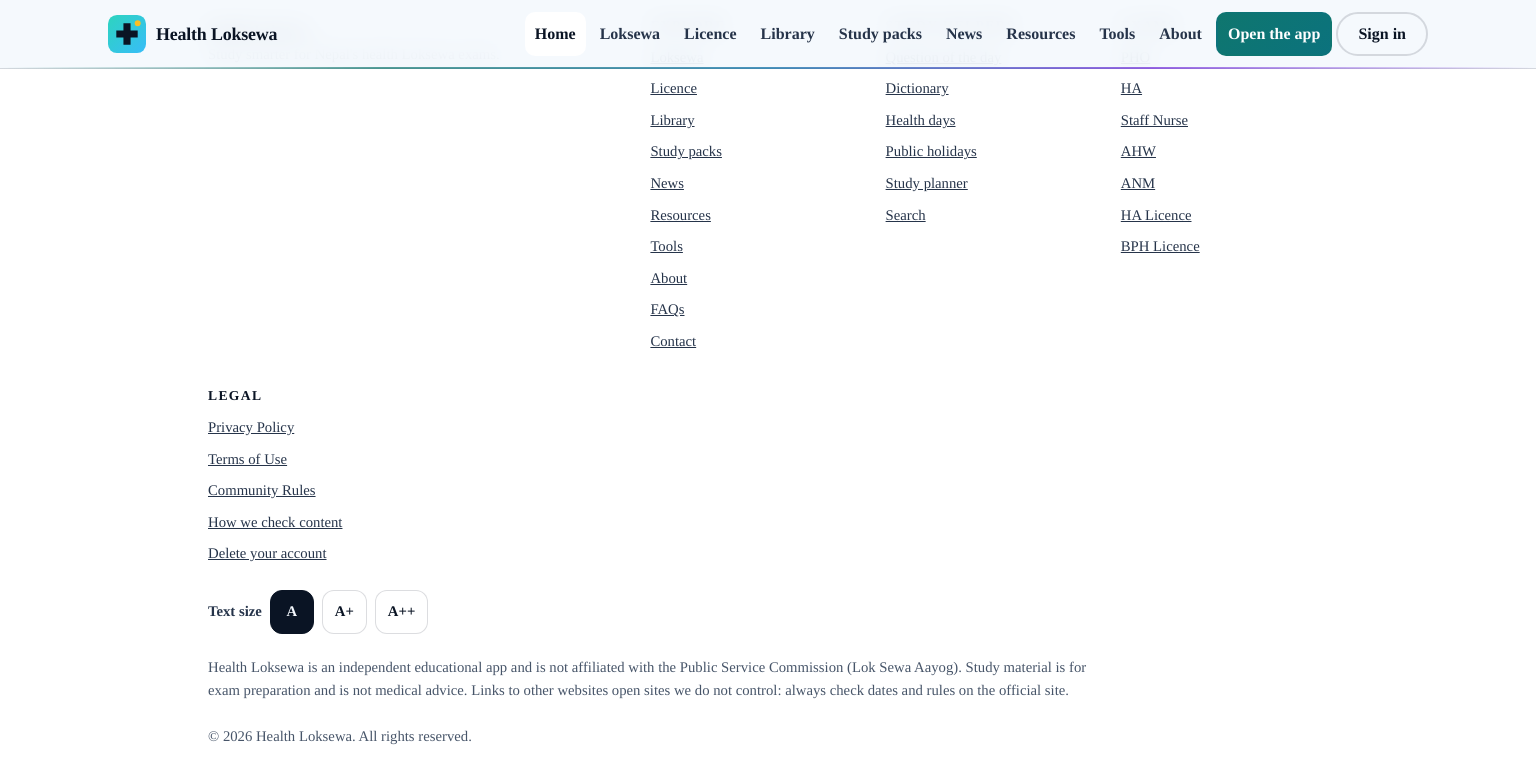
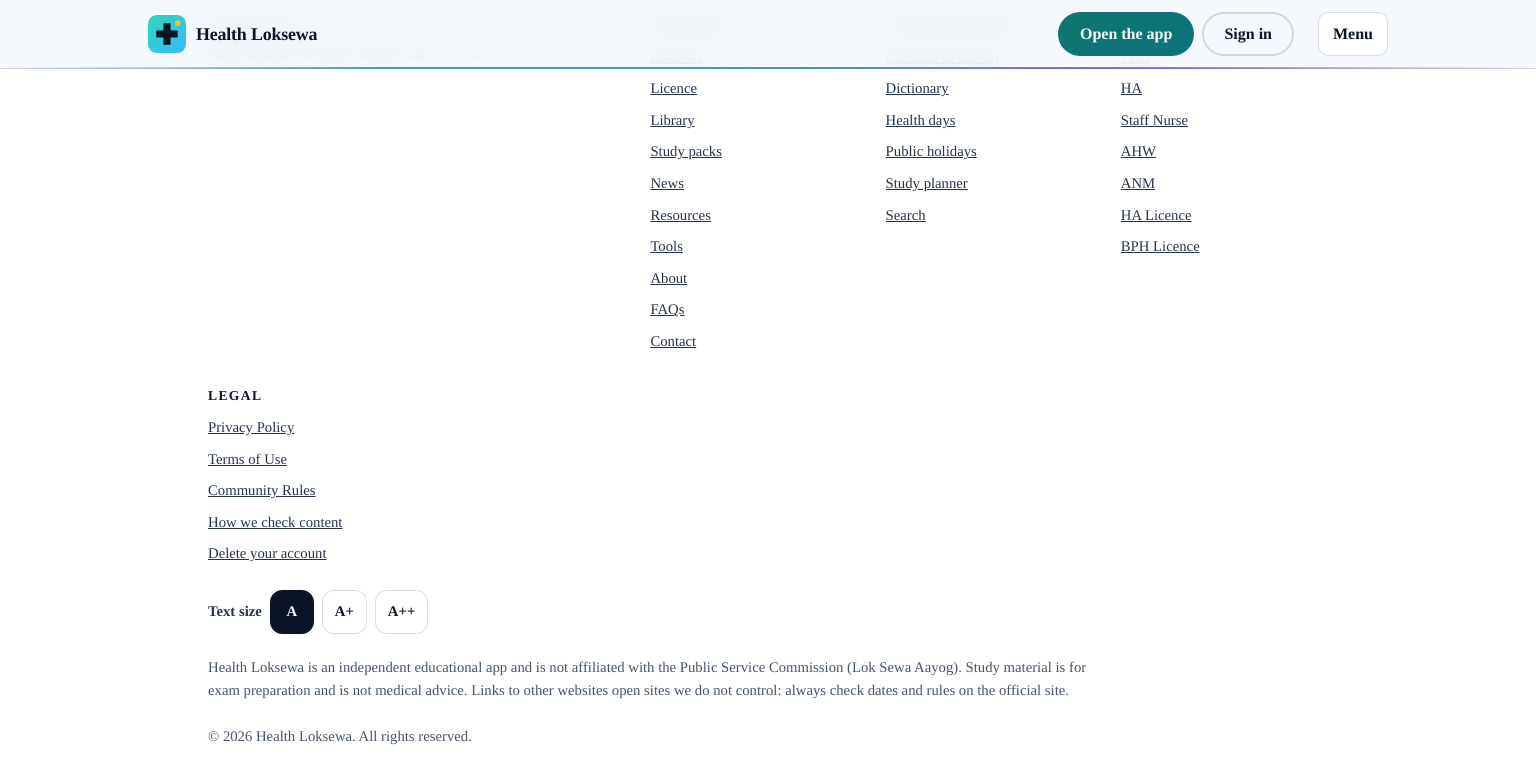
Before and after one commit to infonarayan123-lang/Health-Loksewa-Hub-lang.github.io, a plain HTML site: page index.html in a window 1536 px wide. Both pictures are taken after a click on the button "Normal text". Shown: the part 7041-7825 px from the top of the page. Drawn offline with Linux system fonts and the light colour scheme; no server answers.

Commit message:
Add files via upload

```diff
--- a/lang.js
+++ b/lang.js
@@ -25,7 +25,7 @@
     var li = d.createElement('li'); li.className = 'lang-li'; var b = d.createElement('button'); b.type = 'button'; b.id = 'langBtn'; b.className = 'btn btn-ghost btn-sm';
     b.textContent = ne ? 'English' : 'नेपाली'; b.setAttribute('lang', ne ? 'en' : 'ne'); b.setAttribute('aria-label', ne ? 'Show this website in English' : 'यो वेबसाइट नेपालीमा हेर्नुहोस्');
     b.addEventListener('click', function(){ try{ if(ne) localStorage.removeItem(K); else localStorage.setItem(K, 'ne'); }catch(e){} location.href = location.pathname + location.hash; });
-    li.appendChild(b); var ap = ul.querySelector('a[data-app]'), ref = ap && ap.parentNode && ap.parentNode.parentNode === ul ? ap.parentNode : null; ul.insertBefore(li, ref); window.dispatchEvent(new Event('hl-fit'));   /* before Open the app: Sign in stays right after it */
+    li.appendChild(b); var last = ul.lastElementChild; ul.insertBefore(li, last && last.querySelector('a[data-app]') ? last : null);
   }
   function ready(f){ if(d.readyState === 'loading') d.addEventListener('DOMContentLoaded', f); else f(); }
   ready(function(){ setTimeout(toggle, 0); });
@@ -34,7 +34,7 @@
   var fin = false; function reveal(){ H.classList.remove('hl-ne-wait'); }
   setTimeout(reveal, 2500);
   var left = 2, dom = false; function go(){ if(fin || left > 0 || !dom) return; fin = true;
-    walk(d.body); var tt = tr(d.title); if(tt !== null) d.title = tt; H.lang = 'ne'; window.dispatchEvent(new Event('hl-fit'));
+    walk(d.body); var tt = tr(d.title); if(tt !== null) d.title = tt; H.lang = 'ne';
     try{ new MutationObserver(function(ms){ ms.forEach(function(x){ if(x.type === 'characterData') node(x.target); else for(var i = 0; i < x.addedNodes.length; i++) walk(x.addedNodes[i]); }); }).observe(d.body, { childList: true, subtree: true, characterData: true }); }catch(e){}
     reveal(); }
   ['lang-ne-1.js', 'lang-ne-2.js'].forEach(function(f){ var s = d.createElement('script'); s.src = f; s.async = true; s.onload = function(){ left--; go(); }; s.onerror = function(){ left = 99; reveal(); }; d.head.appendChild(s); });
--- a/site.js
+++ b/site.js
@@ -1082,7 +1082,7 @@
     SIZES.forEach(function(sz, i){
       var b = el('button', 'tsbtn', SHORT[i]); b.type = 'button'; b.setAttribute('aria-label', LABELS[i]); b.setAttribute('aria-pressed', sz === cur ? 'true' : 'false'); b.setAttribute('data-size', String(sz));
       b.addEventListener('click', function(){
-        cur = sz; document.documentElement.style.fontSize = cur + '%'; window.dispatchEvent(new Event('hl-fit')); try{ localStorage.setItem(KEY, String(cur)); }catch(e){}
+        cur = sz; document.documentElement.style.fontSize = cur + '%'; try{ localStorage.setItem(KEY, String(cur)); }catch(e){}
         all('.tsbtn').forEach(function(x){ x.setAttribute('aria-pressed', Number(x.getAttribute('data-size')) === cur ? 'true' : 'false'); });
       });
       box.appendChild(b);
@@ -1102,7 +1102,7 @@
     document.documentElement.className += ' hl-si';   /* with the extra button the inline menu does not fit: the compact Menu button is used on every screen size */
     var li = document.createElement('li'); li.className = 'signin-li';
     var b = document.createElement('button'); b.type = 'button'; b.id = 'siBtn'; b.className = 'btn btn-ghost btn-sm'; b.setAttribute('aria-haspopup', 'dialog'); b.textContent = stored ? 'Hi, ' + stored : 'Sign in';
-    li.appendChild(b); ul.appendChild(li);   /* after the Open the app item */
+    li.appendChild(b); ul.insertBefore(li, ul.lastElementChild);
     var loading = null;
     function load(){
       if(window.HLAuth) return Promise.resolve(window.HLAuth);
@@ -1120,14 +1120,7 @@
       if(app){ var oa = app.cloneNode(true); oa.className += ' si-open'; sb.appendChild(oa); }
       var t2 = document.createElement('button'); t2.type = 'button'; t2.id = 'siTop'; t2.className = 'btn btn-ghost btn-sm si-top'; t2.setAttribute('aria-haspopup', 'dialog'); t2.textContent = b.textContent; sb.appendChild(t2); bar.insertBefore(sb, tg);
       t2.addEventListener('click', function(){ t2.disabled = true; load().then(function(a){ t2.disabled = false; a.open(t2); }, function(){ t2.disabled = false; if(https(SITE.appUrl)) location.href = SITE.appUrl; }); });
-      var root = document.documentElement, ft = null;
-      /* WIDE SCREENS show the full menu bar (page links, then Open the app, then Sign in); if it does not fit (very large text, a long name, Nepali) the compact header is used instead */
-      function fit(){ root.classList.remove('hl-narrow'); if(!window.matchMedia || !window.matchMedia('(min-width:1340px)').matches) return; if(bar.scrollWidth > bar.clientWidth + 1 || bar.getBoundingClientRect().height > 84) root.classList.add('hl-narrow'); }
-      function fitSoon(){ clearTimeout(ft); ft = setTimeout(fit, 60); }
-      try{ new MutationObserver(function(){ t2.textContent = b.textContent; fitSoon(); }).observe(b, { childList: true, characterData: true, subtree: true }); }catch(e){}
-      window.addEventListener('resize', fitSoon); window.addEventListener('hl-fit', fitSoon);
-      try{ if(document.fonts && document.fonts.ready) document.fonts.ready.then(fit); }catch(e){}
-      fit();
+      try{ new MutationObserver(function(){ t2.textContent = b.textContent; }).observe(b, { childList: true, characterData: true, subtree: true }); }catch(e){}
     }
     if(stored){ var idle = window.requestIdleCallback || function(f){ setTimeout(f, 1500); }; idle(function(){ load().then(function(a){ a.init(); }, function(){}); }); }
   })();
--- a/style.css
+++ b/style.css
@@ -651,15 +651,3 @@ html.hl-si .nav-toggle{margin-left:6px}
 }
 /* Nepali words are longer: let the exam cards wrap a long word instead of overflowing */
 html[lang="ne"] .excard,html[lang="ne"] .excard *{overflow-wrap:anywhere;min-width:0}
-
-/* WIDE SCREENS with sign-in: the full menu bar as before (page links, then Open the app, then Sign in). Below 1340 px, or when the bar does not fit (the page adds hl-narrow), the compact header above is used. */
-@media (min-width:1340px){
-  html.hl-si:not(.hl-narrow) header .wrap{max-width:1360px}
-  html.hl-si:not(.hl-narrow) .nav-toggle,html.hl-si:not(.hl-narrow) .si-bar{display:none}
-  html.hl-si:not(.hl-narrow) nav.main{display:block;position:static;background:none;border:0;padding:0;max-height:none;overflow:visible}
-  html.hl-si:not(.hl-narrow) nav.main ul{flex-direction:row;align-items:center;gap:4px}
-  html.hl-si:not(.hl-narrow) nav.main a{width:auto}
-  html.hl-si:not(.hl-narrow) nav.main li.more{display:none}
-  html.hl-si:not(.hl-narrow) header.site .bar{flex-wrap:nowrap}
-  html.hl-si:not(.hl-narrow) .signin-li #siBtn{max-width:150px;white-space:nowrap;overflow:hidden;text-overflow:ellipsis}
-}
```
